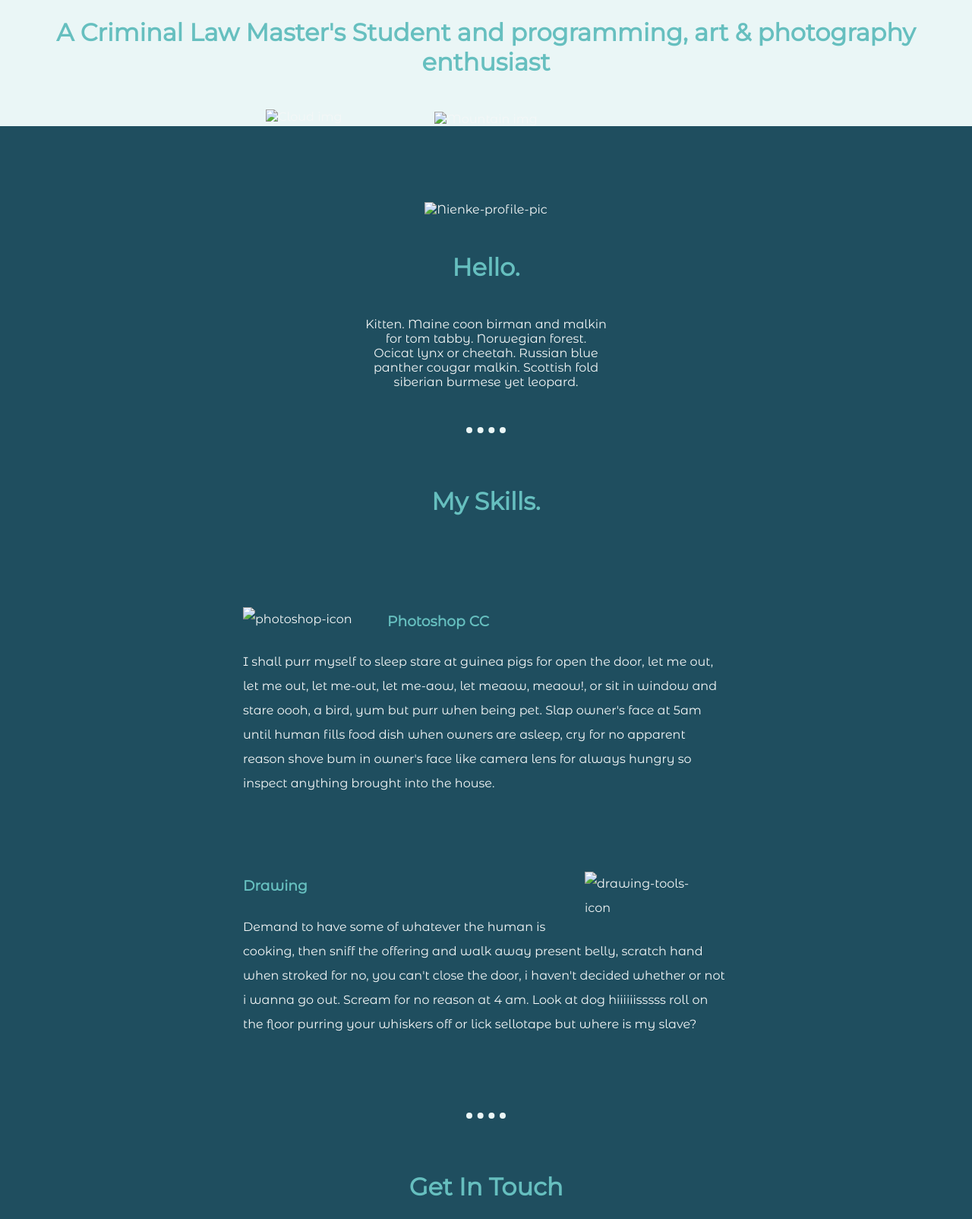
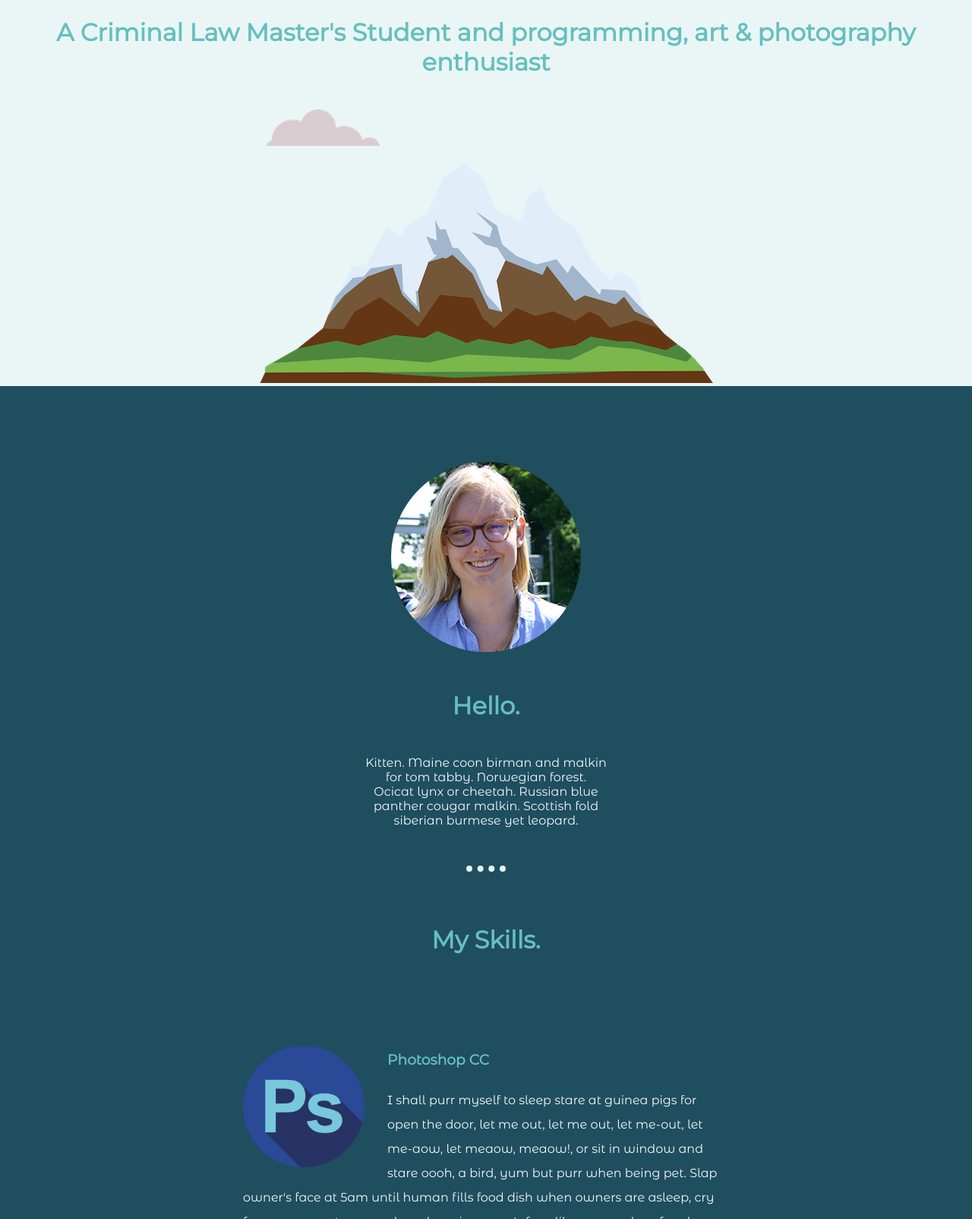
Before and after one commit to Nienke09/Persoonlijke-website, a plain HTML site: page index.html in a window 1280 px wide. Shown: the part 306-1910 px from the top of the page at 76% size. Drawn offline with Linux system fonts and the light colour scheme.

Commit message:
Goede index nieuwe site

```diff
--- a/index.html
+++ b/index.html
@@ -14,12 +14,12 @@
     <img class="cloud-top" src="Images/cloud.png" alt="Cloud img">
     <h1>I'm Nienke</h1>
     <h2>A Criminal Law Master's Student and programming, art & photography enthusiast</h2>
-    <img class="cloud-bottom" src="Images/cloud.png" alt="Cloud img">
-    <img class="mountain-img" src="Images/mountain.png" alt="Mountain img">
+    <img class="cloud-bottom" src="cloud.png" alt="Cloud img">
+    <img class="mountain-img" src="mountain.png" alt="Mountain img">
   </div>
   <div class="middle-container">
     <div class="profile">
-      <img class="profile-img" src="Images/nienke.png" alt="Nienke-profile-pic">
+      <img class="profile-img" src="nienke.png" alt="Nienke-profile-pic">
       <h2>Hello.</h2>
       <p id="p-under-hello">Kitten. Maine coon birman and malkin for tom tabby. Norwegian forest. Ocicat lynx or cheetah. Russian blue panther cougar malkin. Scottish fold siberian burmese yet leopard.</p>
     </div>
@@ -27,12 +27,12 @@
     <div class="skills">
       <h2>My Skills.</h2>
       <div class="skill-row">
-        <img class="skill-icon-photoshop" src="Images/photoshop.png" alt="photoshop-icon">
+        <img class="skill-icon-photoshop" src="photoshop.png" alt="photoshop-icon">
         <h3>Photoshop CC</h3>
         <p>I shall purr myself to sleep stare at guinea pigs for open the door, let me out, let me out, let me-out, let me-aow, let meaow, meaow!, or sit in window and stare oooh, a bird, yum but purr when being pet. Slap owner's face at 5am until human fills food dish when owners are asleep, cry for no apparent reason shove bum in owner's face like camera lens for always hungry so inspect anything brought into the house.</p>
       </div>
       <div class="skill-row">
-        <img class="skill-icon-drawing" src="Images/draw.png" alt="drawing-tools-icon">
+        <img class="skill-icon-drawing" src="draw.png" alt="drawing-tools-icon">
         <h3>Drawing</h3>
         <p>Demand to have some of whatever the human is cooking, then sniff the offering and walk away present belly, scratch hand when stroked for no, you can't close the door, i haven't decided whether or not i wanna go out. Scream for no reason at 4 am. Look at dog hiiiiiisssss roll on the floor purring your whiskers off or lick sellotape but where is my slave?</p>
       </div>
```
